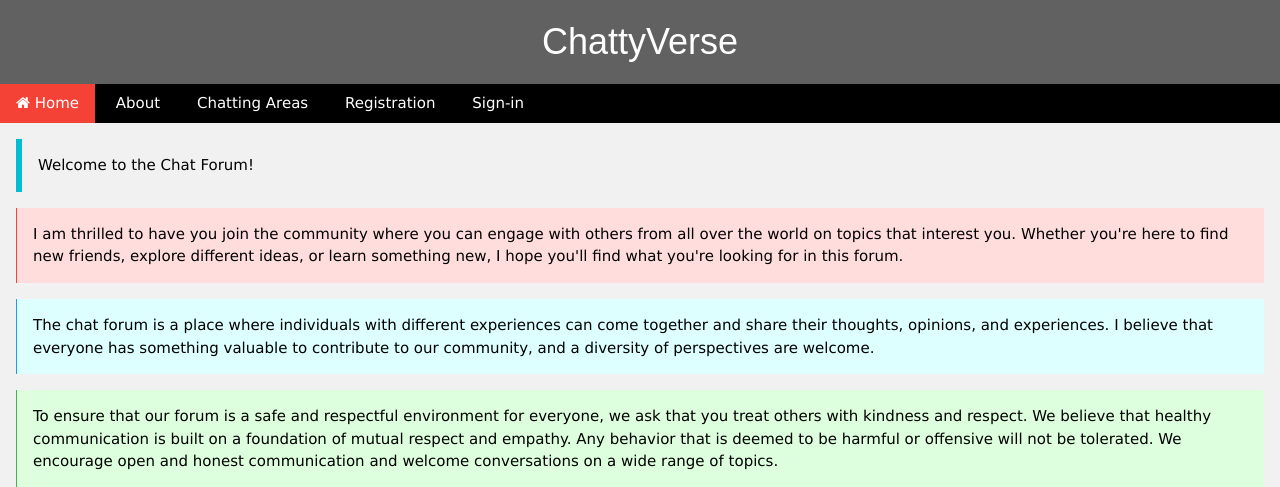
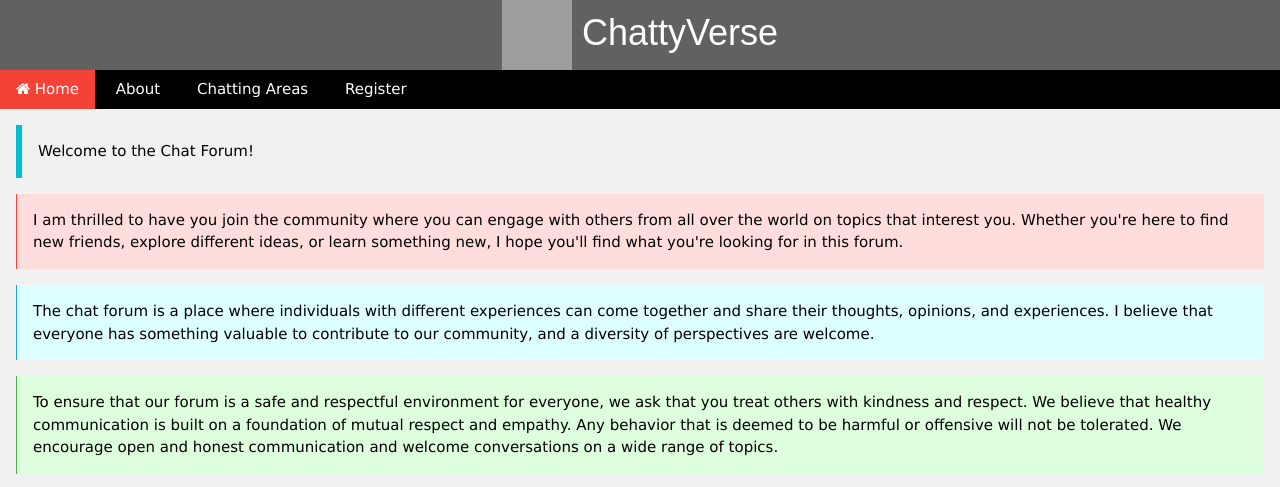
Before and after one commit to Humza21/Chat-App, a Flask app: page /about in a window 1280 px wide. Shown: the top 487 px of the page. Run offline with Flask 3, Linux system fonts and the light colour scheme; some libraries are stand-ins or nearby versions; some web fonts are replaced; grey boxes are pictures that could not be loaded.

Commit message:
Update base.html

```diff
--- a/templates/base.html
+++ b/templates/base.html
@@ -2,7 +2,7 @@
     <head>
 
         <meta charset="UTF-8">
-        <title> ChattyVerse </title>
+        <title>ChattyVerse</title>
         <link rel="stylesheet" href="{{url_for('static', filename='css/style.css')}}">
         <link rel="stylesheet" href="https://cdnjs.cloudflare.com/ajax/libs/font-awesome/4.7.0/css/font-awesome.min.css">
         <link rel="stylesheet" href="https://www.w3schools.com/w3css/4/w3.css">
@@ -19,14 +19,15 @@
         ></script>
     </head>
     <body class="w3-light-gray">
-        <div class="w3-container w3-dark-gray w3-center w3-allerta">
-            <p>
-                <div class="w3-xxlarge"> ChattyVerse </div>
-            </p>
-        </div>
+            <div class="w3-container w3-dark-gray w3-center w3-allerta">
+                <div class="w3-xxlarge">
+                    <img src="https://www.pngarts.com/files/2/Letter-Z-PNG-Image-With-Transparent-Background.png" width="70" height="70">
+                    ChattyVerse
+                </div>
+            </div>
 
         <div class=w3-black>
-            <a href="/TheOfficialChatForum" class="w3-button w3-red w3-hover-red"><div class="fa fa-home"></div> Home</a>
+            <a href="/homepage" class="w3-button w3-red w3-hover-red"><div class="fa fa-home"></div> Home</a>
             <a href="/about" class="w3-button w3-hover-red">About</a>
             <div class="w3-dropdown-hover">
                 <button class="w3-button w3-hover-red">Chatting Areas</button>
@@ -35,8 +36,7 @@
                     <a href="/LiveChat" class="w3-bar-item w3-button">LocalChat</a>
                 </div>
             </div>
-            <a href="/" class="w3-button w3-hover-red">Registration</a>
-            <a href="/login" class="w3-button w3-hover-red">Sign-in</a>
+            <a href="/" class="w3-button w3-hover-red">Register</a>
         </div>
 
         <div class="content w3-container">
```
